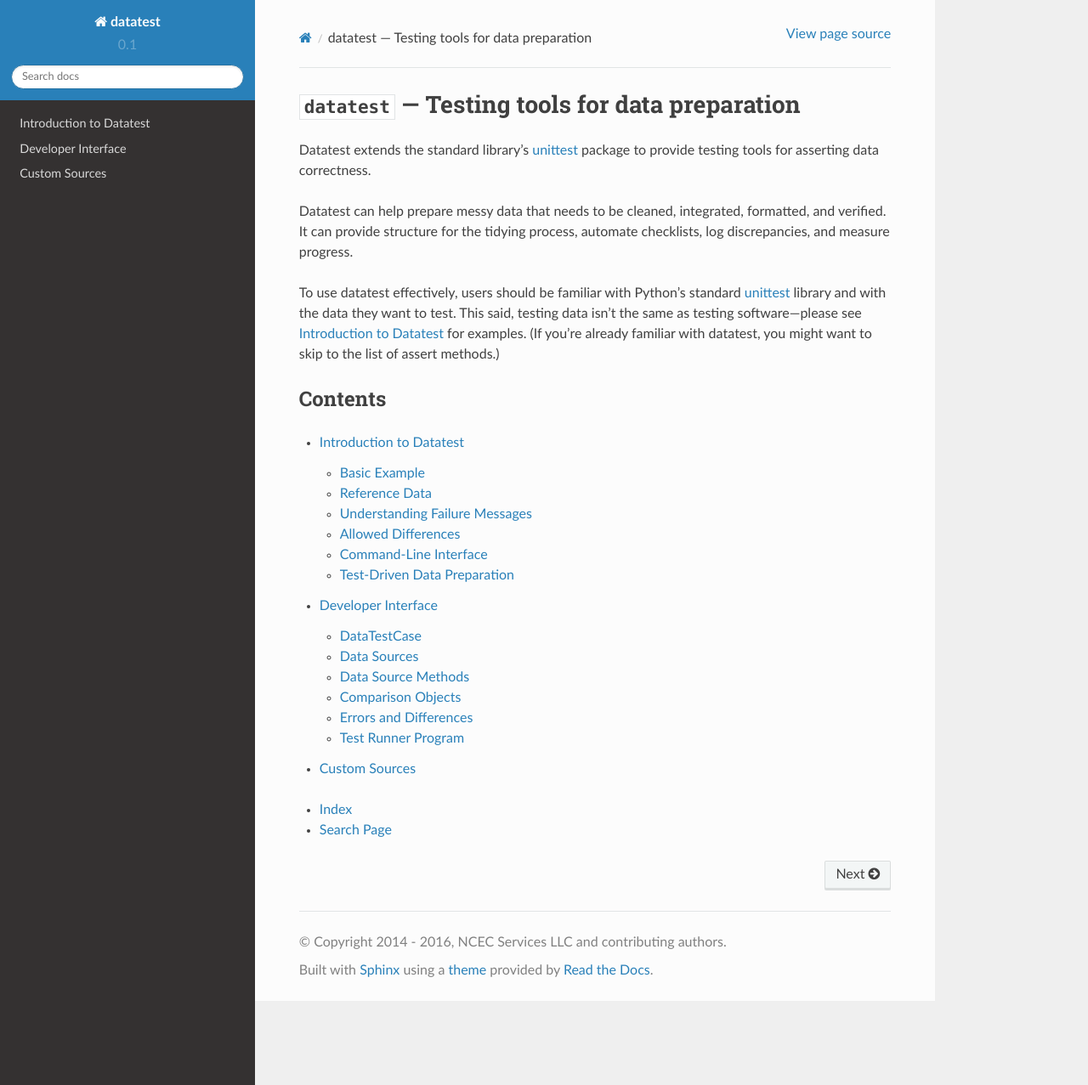
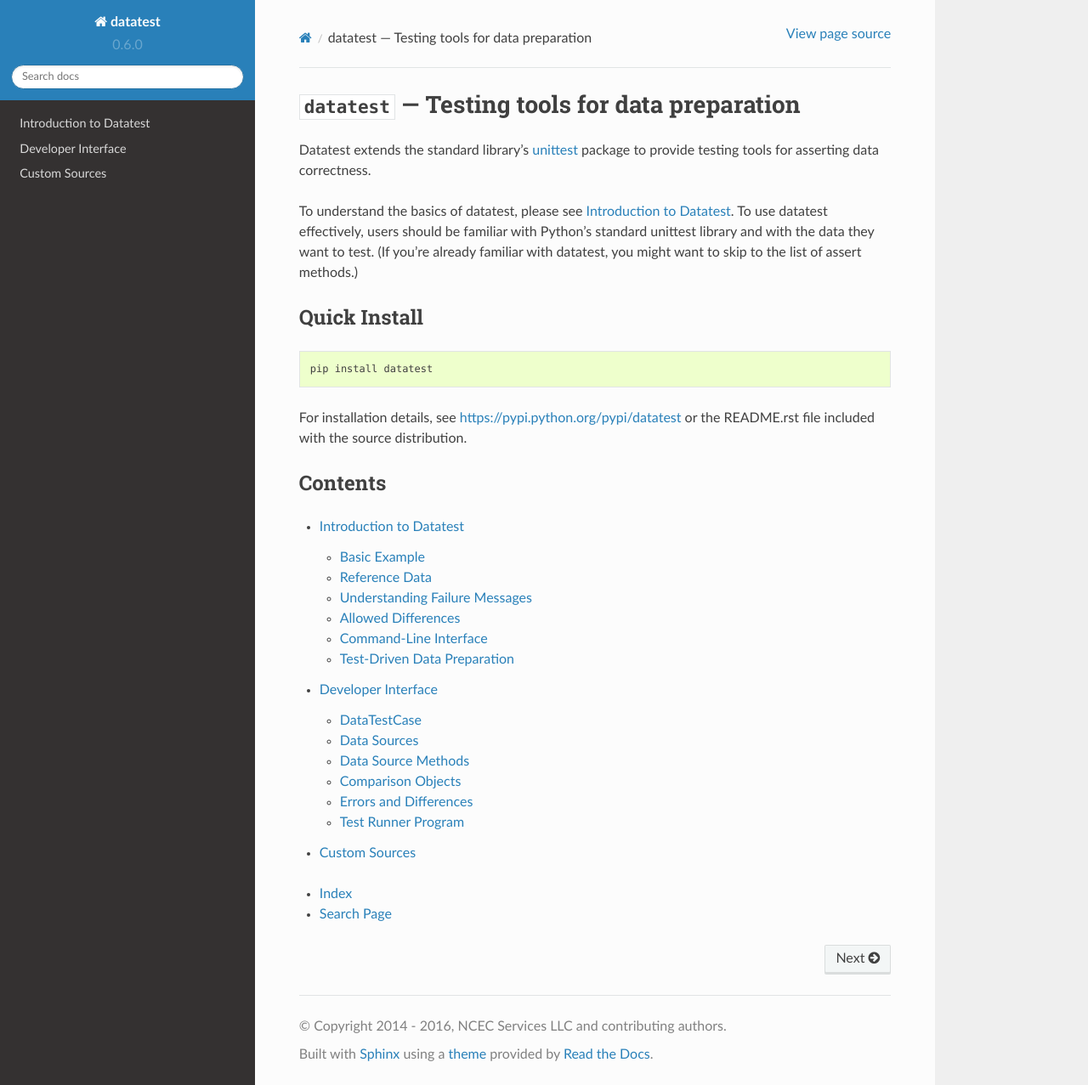
Before and after one commit to shawnbrown/datatest, a Sphinx documentation site: the page built from docs/index.rst, in a window 1280 px wide and 1277 px high. Shown: the whole window at 85% size. Built offline with Sphinx 7.4.7 and the Read the Docs theme 2.0.0, drawn with Linux system fonts in a browser that asks for light colours.

Commit message:
Set version number and update setup.py for first public release.

```diff
--- a/datatest/__init__.py
+++ b/datatest/__init__.py
@@ -32,7 +32,7 @@
 from .main import main
 
 
-__version__ = '0.0.1a'
+__version__ = '0.6.0'
 
 __all__ = [
     # Test case.
--- a/docs/conf.py
+++ b/docs/conf.py
@@ -4,6 +4,8 @@
 # This file is execfile()d with the current directory set to its
 # containing dir.
 #
+
+from __future__ import absolute_import
 
 import sys
 import os
@@ -55,9 +57,12 @@
 # built documents.
 #
 # The short X.Y version.
-version = '0.1'
+#from datatest import __version__
+__version__ = '0.6.0'
+version = __version__
+
 # The full version, including alpha/beta/rc tags.
-release = '0.1a'
+release = __version__
 
 # The language for content autogenerated by Sphinx. Refer to documentation
 # for a list of supported languages.
--- a/docs/index.rst
+++ b/docs/index.rst
@@ -15,20 +15,26 @@
 ######################################################
 
 Datatest extends the standard library's `unittest
-<http://docs.python.org/3/library/unittest.html>`_ package to provide testing
-tools for asserting data correctness.
+<http://docs.python.org/3/library/unittest.html>`_ package to provide
+testing tools for asserting data correctness.
 
-Datatest can help prepare messy data that needs to be cleaned,
-integrated, formatted, and verified.  It can provide structure
-for the tidying process, automate checklists, log discrepancies,
-and measure progress.
+To understand the basics of datatest, please see :doc:`intro`.  To use
+datatest effectively, users should be familiar with Python's standard
+unittest library and with the data they want to test.  (If you're
+already familiar with datatest, you might want to skip to the
+:ref:`list of assert methods <assert-methods>`.)
 
-To use datatest effectively, users should be familiar with Python's standard
-`unittest <http://docs.python.org/library/unittest.html>`_ library and with
-the data they want to test.  This said, testing data isn't the same as testing
-software---please see :doc:`intro` for examples.  (If you're already familiar
-with datatest, you might want to skip to the :ref:`list of assert methods
-<assert-methods>`.)
+
+*************
+Quick Install
+*************
+
+.. code-block:: none
+
+    pip install datatest
+
+For installation details, see https://pypi.python.org/pypi/datatest or
+the README.rst file included with the source distribution.
 
 
 ********
```
Also changed, not shown: README.rst (+7 -2 lines), setup.py (+3 -4 lines).
